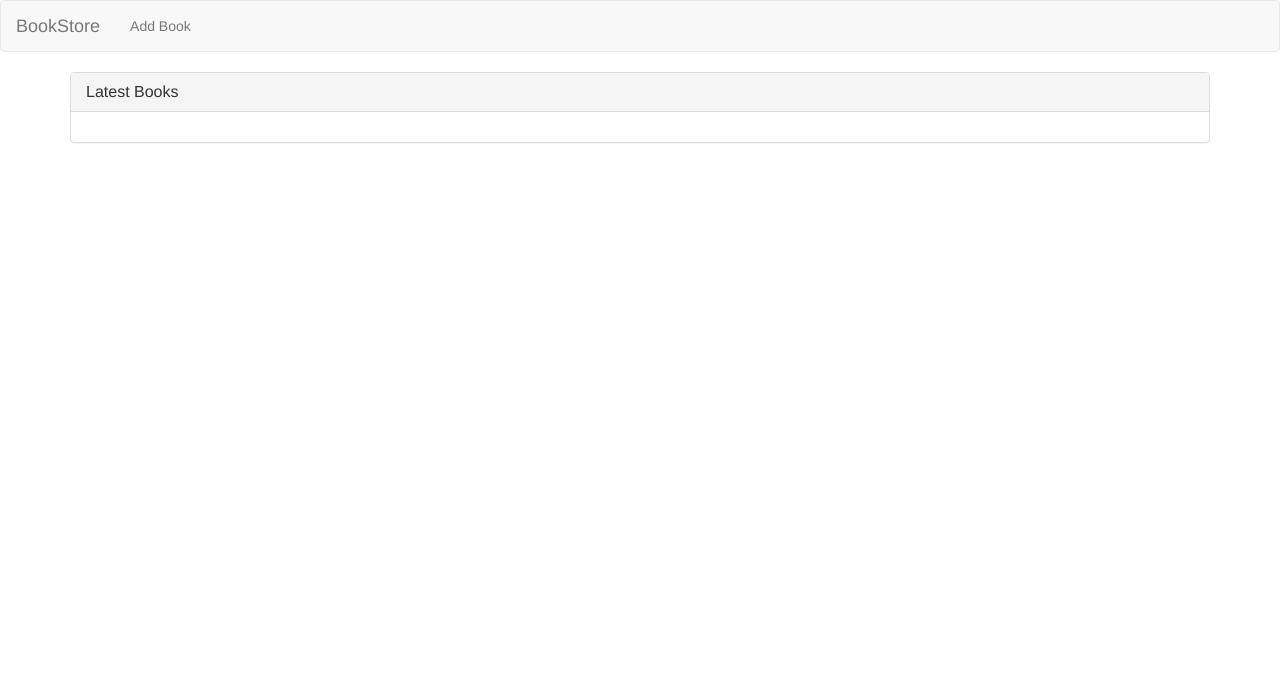
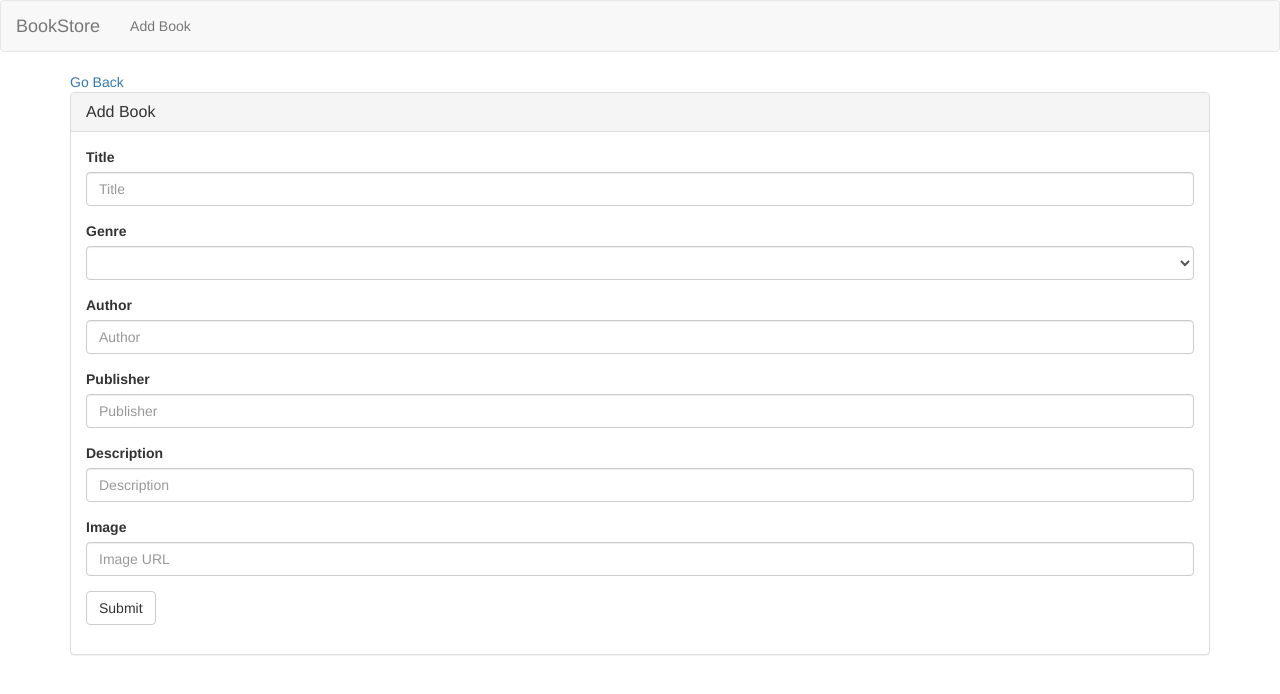
Before and after one commit to AbdallahRizk/BookStore, a website with bundled scripts: page client/index.html at #/books/add in a window 1280 px wide. Built offline with nearby package versions, Linux system fonts and the light colour scheme; files whose address does not match are found by name.

Commit message:
Done with the Add and delete , update, get books

```diff
--- a/client/app.js
+++ b/client/app.js
@@ -25,3 +25,11 @@ myApp.config(function($routeProvider){
         redirectTo: '/'
     })
 });
+
+
+// This configration is just to disabl ethe hashPrefix ! by deleteing this configration u need to add ! after all # in the templateUrl
+myApp.config(['$locationProvider',
+function($locationProvider) {
+   $locationProvider.hashPrefix('');
+}
+]);
--- a/client/controllers/books.js
+++ b/client/controllers/books.js
@@ -19,4 +19,26 @@
       }
 
 
+      $scope.addBook = function(){
+        $http.post('/api/books/', $scope.book).then(function(response){
+            window.location.href='#/books';
+        });
+      }
+
+      $scope.updateBook = function(){
+        var id = $routeParams.id;
+        $http.put('/api/books/'+id, $scope.book).then(function(response){
+            window.location.href='#/books';
+        });
+      }
+
+
+
+      $scope.removeBook = function(id){
+        $http.delete('/api/books/'+id).then(function(response){
+            window.location.href='#/books';
+        });
+      }
+
+
     }]);
--- a/client/index.html
+++ b/client/index.html
@@ -14,7 +14,7 @@
       <div class="collapse navbar-collapse" id="navbar">
         <ul class="nav navbar-nav navbar-left">
           <li class="nav-item">
-            <a class="nav-link" href="#!/books/add">Add Book</a>
+            <a class="nav-link" href="#/books/add">Add Book</a>
           </li>
         </ul>
       </div>
--- a/client/views/add_book.html
+++ b/client/views/add_book.html
@@ -0,0 +1,62 @@
+<a href="/">Go Back</a>
+<div class="panel panel-default">
+  <div class="panel-heading">
+    <h3 class="panel-title">Add Book</h3>
+  </div>
+  <div class="panel-body">
+    <div class "row">
+
+        <form ng-submit="addBook()">
+            <div class="form-group">
+              <label>Title</label>
+              <input type="text" class="form-control" ng-model="book.title" placeholder="Title">
+            </div>
+
+
+
+                    <div class="form-group">
+                      <label>Genre</label>
+                      <select ng-model="book.genre" class="form-control">
+                     <option value="Suspense">Suspense</option>
+                     <option value="Drama">Drama</option>
+                     <option value="Romance">Romance</option>
+                     <option value="NonFiction">NonFiction</option>
+                     <option value="Other">Other</option>
+                    </select>
+                    </div>
+
+
+    <div class="form-group">
+     <label>Author</label>
+     <input type="text" class="form-control" ng-model="book.author" placeholder="Author">
+      </div>
+
+     <div class="form-group">
+     <label>Publisher</label>
+     <input type="text" class="form-control" ng-model="book.publisher" placeholder="Publisher">
+      </div>
+
+    <div class="form-group">
+    <label>Description</label>
+     <input type="text" class="form-control" ng-model="book.description" placeholder="Description">
+     </div>
+
+
+     <div class="form-group">
+      <label>Image</label>
+      <input type="text" class="form-control" ng-model="book.image_url" placeholder="Image URL">
+      </div>
+
+
+
+
+
+
+
+            <button type="submit" class="btn btn-default">Submit</button>
+          </form>
+
+
+    </div>
+  </div>
+</div>
--- a/client/views/books.html
+++ b/client/views/books.html
@@ -9,7 +9,7 @@
                   <div class="col-md-6">
                       <h4>{{book.title}}</h4>
                       <p>{{book.description}}</p>
-                      <a class="btn btn-primary" href="/#!/books/details/{{book._id}}">View Details</a>
+                      <a class="btn btn-primary" href="/#/books/details/{{book._id}}">View Details</a>
                   </div>
                   <div class="col-md-6">
                       <img class="thumbnail" src="{{book.image_url}}">
```
Also changed, not shown: client/views/book_details.html (+6 -2 lines), client/views/edit_book.html (+62 -0 lines), README.md.
